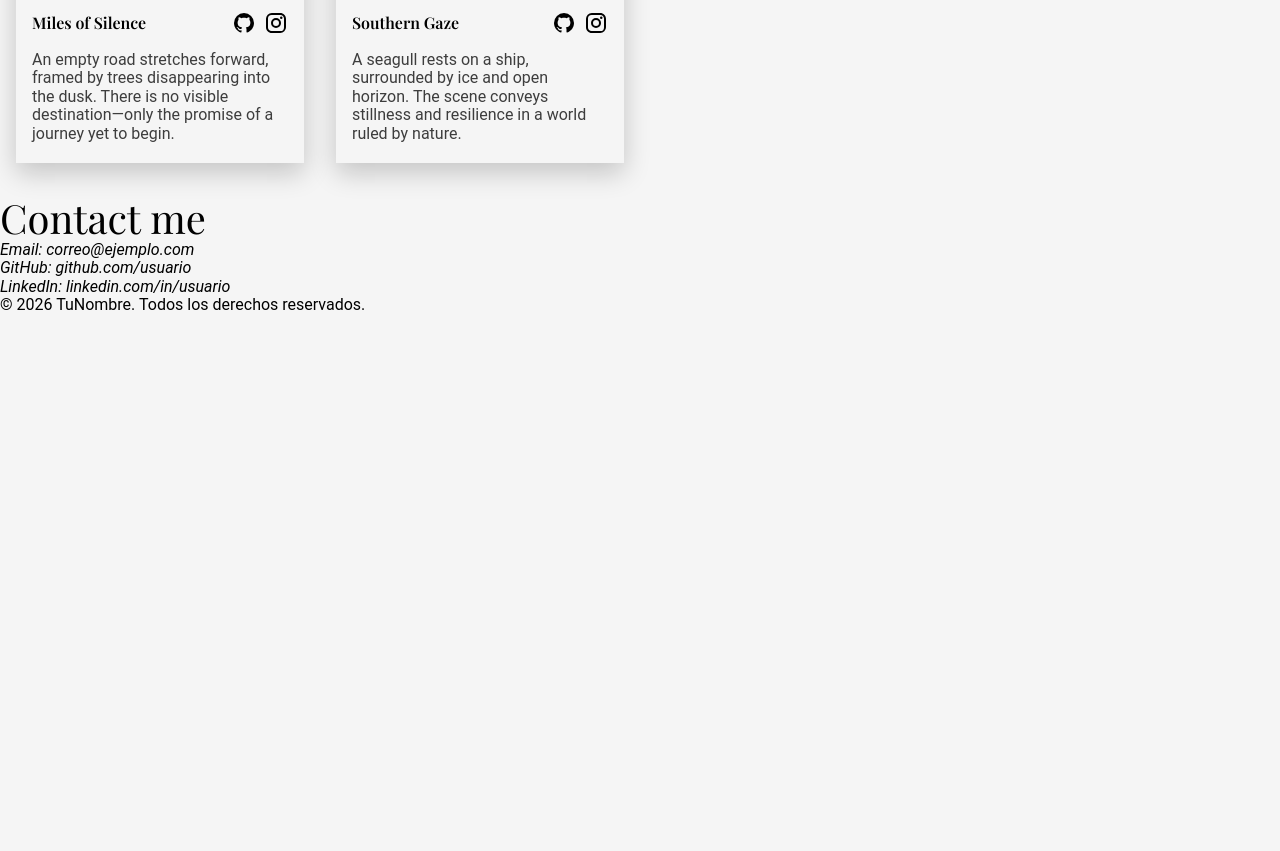
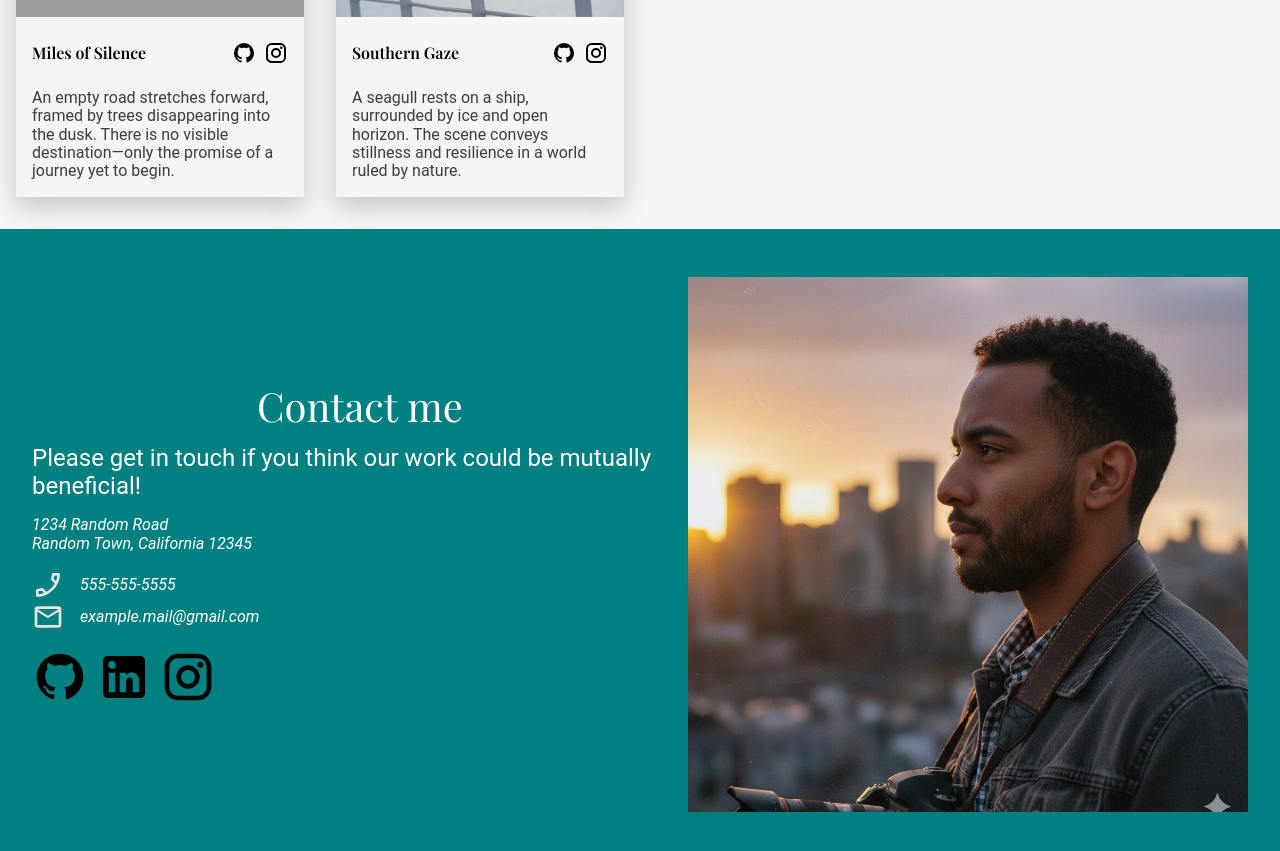
Before and after one commit to ktorres63/TOP-Responsive-Portfolio, a website built with Vite: page index.html in a window 1280 px wide. Shown: the part 1201-2052 px from the top of the page. Before the commit the page ends 1516 px from the top, so only its background shows below. Built offline with nearby package versions, Linux system fonts and the light colour scheme; grey boxes are pictures that could not be loaded; a web font is replaced by a local one.

Commit message:
Finish footer section

```diff
--- a/index.html
+++ b/index.html
@@ -172,23 +172,42 @@
 
     <!-- FOOTER -->
     <footer class="site-footer">
-      <!-- CONTACT -->
-      <section id="contact" class="contact">
-        <div class="container">
-          <h2>Contact me</h2>
+      <div class="footer-text">
+        <h2>Contact me</h2>
+        <p class="footer-message">
+          Please get in touch if you think our work could be mutually
+          beneficial!
+        </p>
+        <address>
+          <div class="address">
+            <p>1234 Random Road</p>
+            <p>Random Town, California 12345</p>
+          </div>
+          <div class="mail-phone-container">
+            <div class="phone-container">
+              <img class="footer-icon" src="icons/phone.svg" alt="phone icon" />
+              <p>555-555-5555</p>
+            </div>
+            <div class="mail-container">
+              <img class="footer-icon" src="icons/mail.svg" alt="mail icon" />
+              <p>example.mail@gmail.com</p>
+            </div>
+          </div>
+        </address>
+        <div class="footer-links">
+          <a href="https://www.github.com" target="_blank">
+            <img src="icons/github.svg" alt="github icon" />
+          </a>
+          <a href="https://www.linkedin.com/" target="_blank">
+            <img src="icons/linkedin.svg" alt="linkedin icon" />
+          </a>
+          <a href="https://www.github.com" target="_blank">
+            <img src="icons/instagram.svg" alt="instagram icon" />
+          </a>
+        </div>
+      </div>
 
-          <address class="contact-info">
-            <p>
-              Email: <a href="mailto:correo@ejemplo.com">correo@ejemplo.com</a>
-            </p>
-            <p>GitHub: <a href="#">github.com/usuario</a></p>
-            <p>LinkedIn: <a href="#">linkedin.com/in/usuario</a></p>
-          </address>
-        </div>
-      </section>
-      <div class="container">
-        <p>© 2026 TuNombre. Todos los derechos reservados.</p>
-      </div>
+      <img src="imgs/AlexPhoto2.jpg" alt="alex Photo" />
     </footer>
 
     <script type="module" src="/src/main.ts"></script>
--- a/src/main.ts
+++ b/src/main.ts
@@ -2,3 +2,4 @@
 import "./styles/reset.css";
 import "./styles/header.css";
 import "./styles/main.css";
+import "./styles/footer.css";
--- /dev/null
+++ b/src/styles/footer.css
@@ -0,0 +1,99 @@
+footer {
+  background-color: var(--secondary);
+}
+.footer-text {
+  padding: 2rem 1rem 2rem 1rem;
+  display: flex;
+  flex-direction: column;
+  gap: 1rem;
+}
+footer p,
+h2 {
+  color: white;
+}
+h2 {
+  align-self: center;
+}
+.footer-message {
+  font-size: 1.5rem;
+}
+address {
+  display: flex;
+  flex-direction: column;
+  gap: 1rem;
+}
+.footer-links,
+.footer-icon {
+  display: none;
+}
+@media (min-width: 768px) and (max-width: 1024px) {
+  footer {
+    display: flex;
+    justify-content: space-between;
+    padding: 2rem 1rem 2rem 1rem;
+  }
+
+  .footer-text {
+    padding: 0;
+  }
+  footer img {
+    width: 25rem;
+    height: auto;
+  }
+  .footer-links {
+    display: flex;
+    gap: 0.5rem;
+  }
+  a img {
+    width: 3.5rem;
+    height: 3.5rem;
+  }
+  .phone-container,
+  .mail-container {
+    display: flex;
+    align-items: center;
+    gap: 1rem;
+  }
+  .footer-icon {
+    display: block;
+    width: 2rem;
+    height: 2rem;
+  }
+}
+
+@media (min-width: 1025px) {
+  footer {
+    display: flex;
+    justify-content: space-between;
+    padding: 3rem 2rem 3rem 2rem;
+  }
+
+  .footer-text {
+    padding: 0;
+    align-self: center;
+  }
+
+  footer img {
+    width: 35rem;
+    height: auto;
+  }
+  .footer-links {
+    display: flex;
+    gap: 0.5rem;
+  }
+  a img {
+    width: 3.5rem;
+    height: 3.5rem;
+  }
+  .phone-container,
+  .mail-container {
+    display: flex;
+    align-items: center;
+    gap: 1rem;
+  }
+  .footer-icon {
+    display: block;
+    width: 2rem;
+    height: 2rem;
+  }
+}
--- a/src/styles/main.css
+++ b/src/styles/main.css
@@ -6,11 +6,7 @@
   /*align-items: center;*/
   flex-direction: column;
 }
-.container h2 {
-  font-family: "Playfair Display", serif;
-  font-size: 2.5rem;
-  font-weight: 300;
-}
+
 .projects-grid {
   padding-top: 1rem;
   display: grid;
--- a/src/styles/reset.css
+++ b/src/styles/reset.css
@@ -1,4 +1,4 @@
-@import url('https://fonts.googleapis.com/css2?family=Playfair+Display:ital,wght@0,400..900;1,400..900&family=Rajdhani:wght@300;400;500;600;700&display=swap');
+@import url("https://fonts.googleapis.com/css2?family=Playfair+Display:ital,wght@0,400..900;1,400..900&family=Rajdhani:wght@300;400;500;600;700&display=swap");
 *,
 *::before,
 *::after {
@@ -19,7 +19,6 @@
   background-color: var(--primary);
 }
 
-
 img,
 picture,
 video,
@@ -29,15 +28,18 @@
   max-width: 100%;
 }
 
-
 a {
   text-decoration: none;
   color: inherit;
 }
-
 
 button {
   background: none;
   border: none;
   cursor: pointer;
 }
+h2 {
+  font-family: "Playfair Display", serif;
+  font-size: 2.5rem;
+  font-weight: 300;
+}
```
Also changed, not shown: public/icons/mail.svg (added), public/icons/phone.svg (added).
